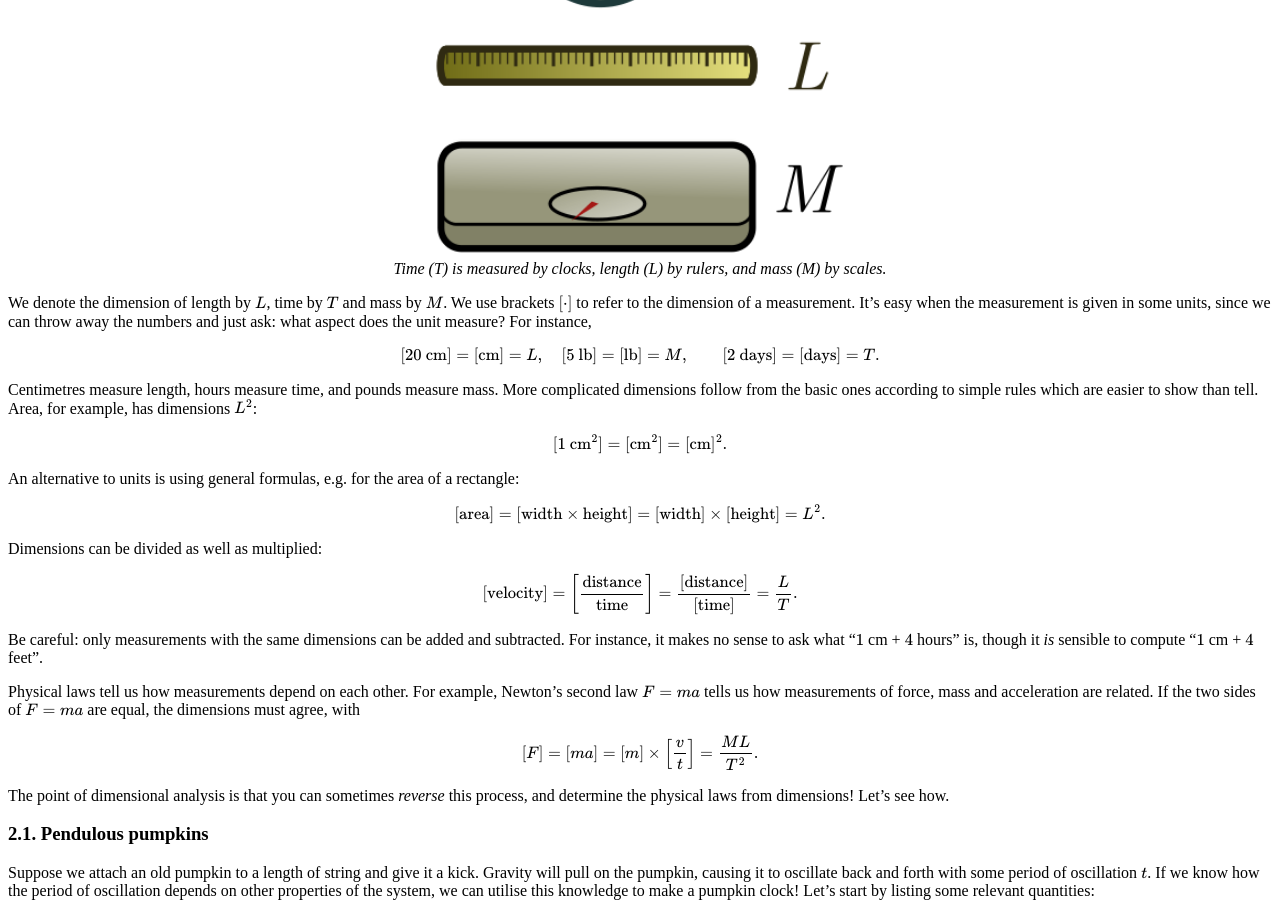
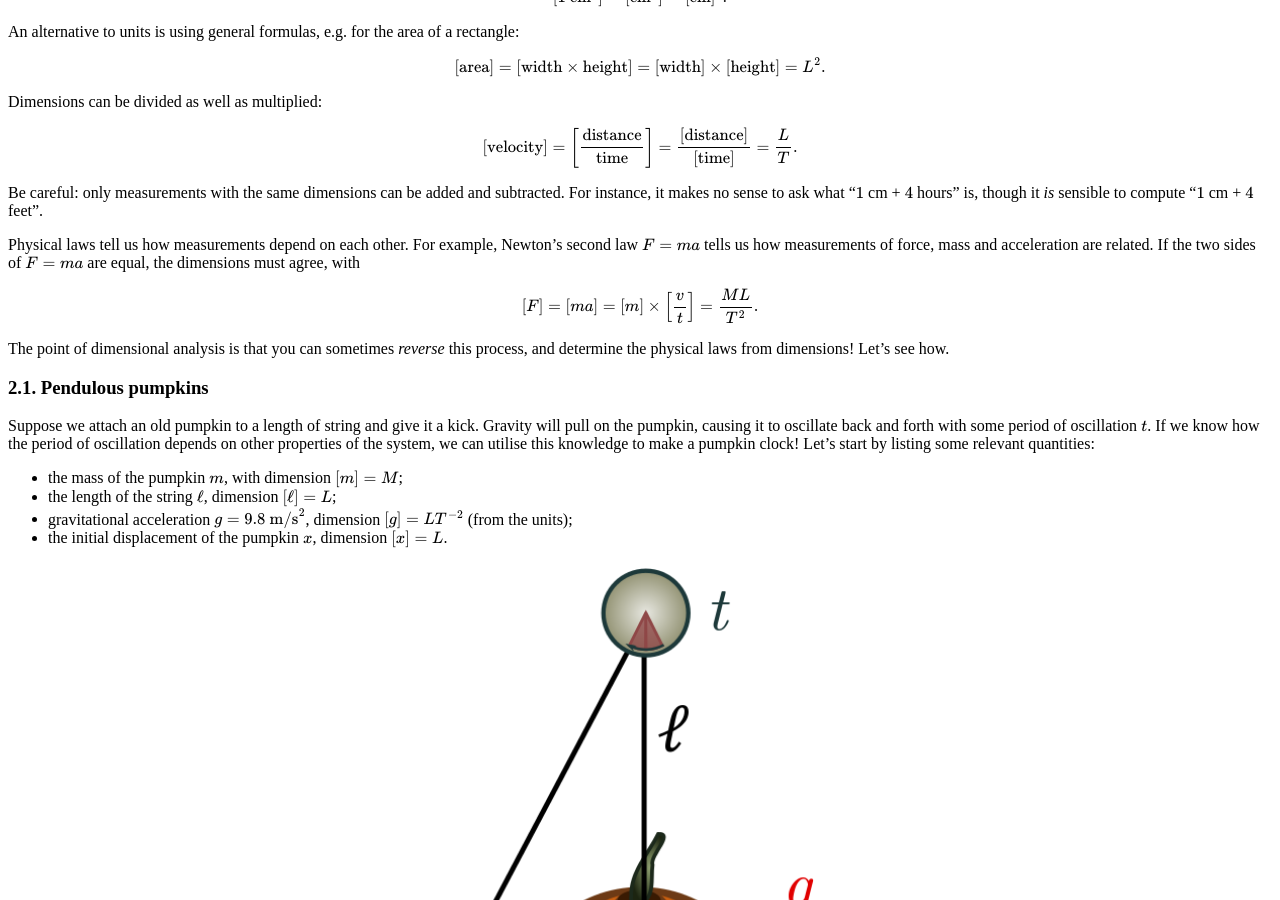
Before and after one commit to hapax/hapax.github.io, a Jekyll site: the page built from _posts/2020-02-24-napkin-hacks.md, in a window 1280 px wide and 900 px high, scrolled down 3126 px. Built offline with Jekyll 4.4.1, drawn with Linux system fonts in a browser that asks for light colours; our own code applies the rules of GitHub Pages for plain Markdown files; formulas are drawn with MathJax 3; a script that is not in the unit is left out.

```diff
--- a/_posts/2020-02-24-napkin-hacks.md
+++ b/_posts/2020-02-24-napkin-hacks.md
@@ -139,14 +139,6 @@
 dimension is the length, if we put it on some scales it's the mass,
 and if we time how long it takes to rot, the dimension is time.
 
-<figure>
-    <div style="text-align:center"><img src
-    ="/images/posts/hacker2.png" width="35%"/>
-		    <figcaption><i>Time (T) is measured by clocks, length (L) by
-    rulers, and mass (M) by scales.</i></figcaption>
-	</div>
-	</figure>
-
 We denote the dimension of length by $L$, time by $T$ and mass by
 $M$.
 We use brackets $[\cdot]$ to refer to the dimension of a measurement.
```
Also changed, not shown: favicon.ico, 2 other files.
